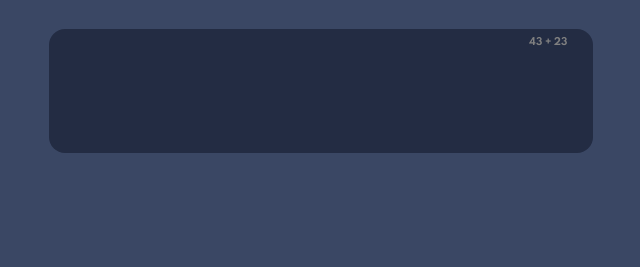
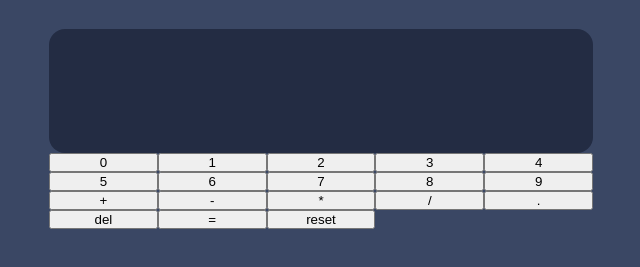
Before and after one commit to MojtabaMosavi/Calculator-app, a website built with Parcel: page src/index.html in a window 1280 px wide. Shown: the part 145-412 px from the top of the page, without its empty margins (319-959 px from the left). Built offline with nearby package versions, Linux system fonts and the light colour scheme.

Commit message:
initial markup for the keyboard

```diff
--- a/src/index.html
+++ b/src/index.html
@@ -79,15 +79,91 @@
 
         <div class="calculator__screen">
           <div class="calculator__screen-wrapper">
-            <span class="calculator__screen-display"> 43 + 23</span>
-            <label for="screen" class="visually-hidden">Calculator input area</label>
+            <span class="calculator__screen-display"></span>
+            <label for="screen" class="visually-hidden">calculator screen </label>
             <input type="text" class="calculator__screen-input" id="screen">
+          </div>
+        </div><!--End of screen-->
 
+
+
+        <div class="calculator__keyboard" aria-label="calculator keyboard">
+          <div class="calculator__keyboard-wrapper">
+            <button class="calculator__keyboard-key calculator__keyboard-key--zero"
+                    data-value="0">0
+            </button>
+
+            <button class="calculator__keyboard-key calculator__keyboard-key--one"
+                    data-value="1">1
+            </button>
+
+            <button class="calculator__keyboard-key calculator__keyboard-key--two"
+                    data-value="2">2
+            </button>
+
+            <button class="calculator__keyboard-key calculator__keyboard-key--three"
+                    data-value="3">3
+            </button>
+
+            <button class="calculator__keyboard-key calculator__keyboard-key--four"
+                    data-value="4">4
+            </button>
+
+            <button class="calculator__keyboard-key calculator__keyboard-key--five"
+                    data-value="5">5
+            </button>
+
+            <button class="calculator__keyboard-key calculator__keyboard-key--six"
+                    data-value="6">6
+            </button>
+
+            <button class="calculator__keyboard-key calculator__keyboard-key--seven"
+                    data-value="7">7
+            </button>
+
+            <button class="calculator__keyboard-key calculator__keyboard-key--eight"
+                    data-value="8">8
+            </button>
+
+            <button class="calculator__keyboard-key calculator__keyboard-key--nine"
+                    data-value="9">9
+            </button>
+
+            <button class="calculator__keyboard-key calculator__keyboard-key--addition"
+                    data-value="+">+
+            </button>
+
+            <button class="calculator__keyboard-key calculator__keyboard-key--subtraction"
+                    data-value="-">-
+            </button>
+
+            <button class="calculator__keyboard-key calculator__keyboard-key--multiplication"
+                    data-value="*">*
+            </button>
+
+            <button class="calculator__keyboard-key calculator__keyboard-key--division"
+                    data-value="/">/
+            </button>
+
+            <button class="calculator__keyboard-key calculator__keyboard-key--decimal"
+                    data-value=".">.
+            </button>
+
+            <button class="calculator__keyboard-key calculator__keyboard-key--delete"
+                    data-value="del">del
+            </button>
+
+            <button class="calculator__keyboard-key calculator__keyboard-key--equality"
+                    data-value="=">=
+            </button>
+
+            <button class="calculator__keyboard-key calculator__keyboard-key--reset"
+                    data-value="reset">reset
+            </button>
           </div>
         </div>
-      </div><!--End of screen-->
 
-
+      </div>
     </div>
   </main>
 
--- a/src/scss/component/_calculator.scss
+++ b/src/scss/component/_calculator.scss
@@ -88,6 +88,20 @@
     }
   }
 
+  /*|| keyboard  --------------------------*/
+  &__keyboard {
+    &-wrapper {
+      display: grid;
+      grid-template:
+        [row1-start] "seven eight nine del" [row1-end]
+        [row1-start] "four five  six  plus" [row1-end]
+        [row1-start] "three two  one  minus" [row1-end]
+        [row1-start] "decimal   zero division  multiplication" [row1-end]
+        [row1-start] "reset reset equality equality" [row1-end]
+        / 1fr 1fr 1fr 1fr 1fr;
+    }
+  }
+
   /*|| laptop  --------------------------*/
   @include abs.respond-to("laptop") {
     &__header {
```
Also changed, not shown: dist/index.html, 3 other files.
